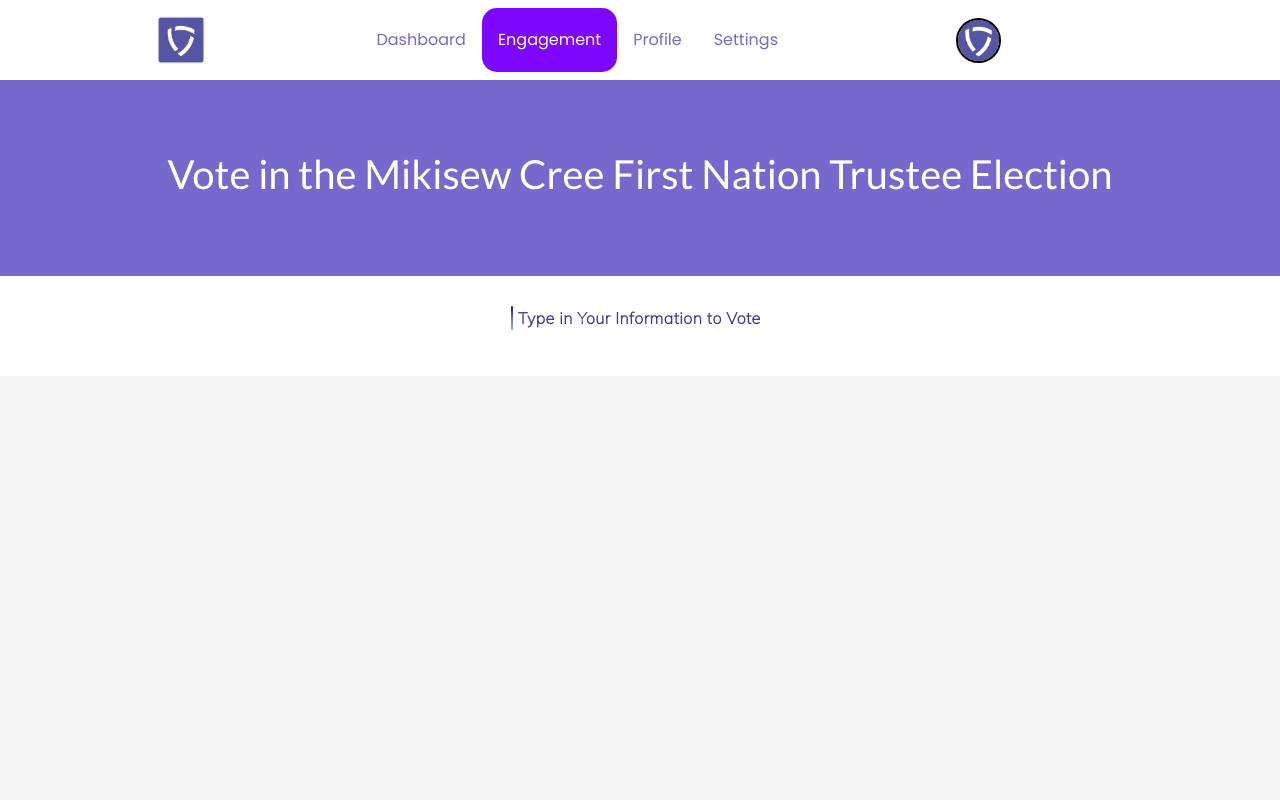
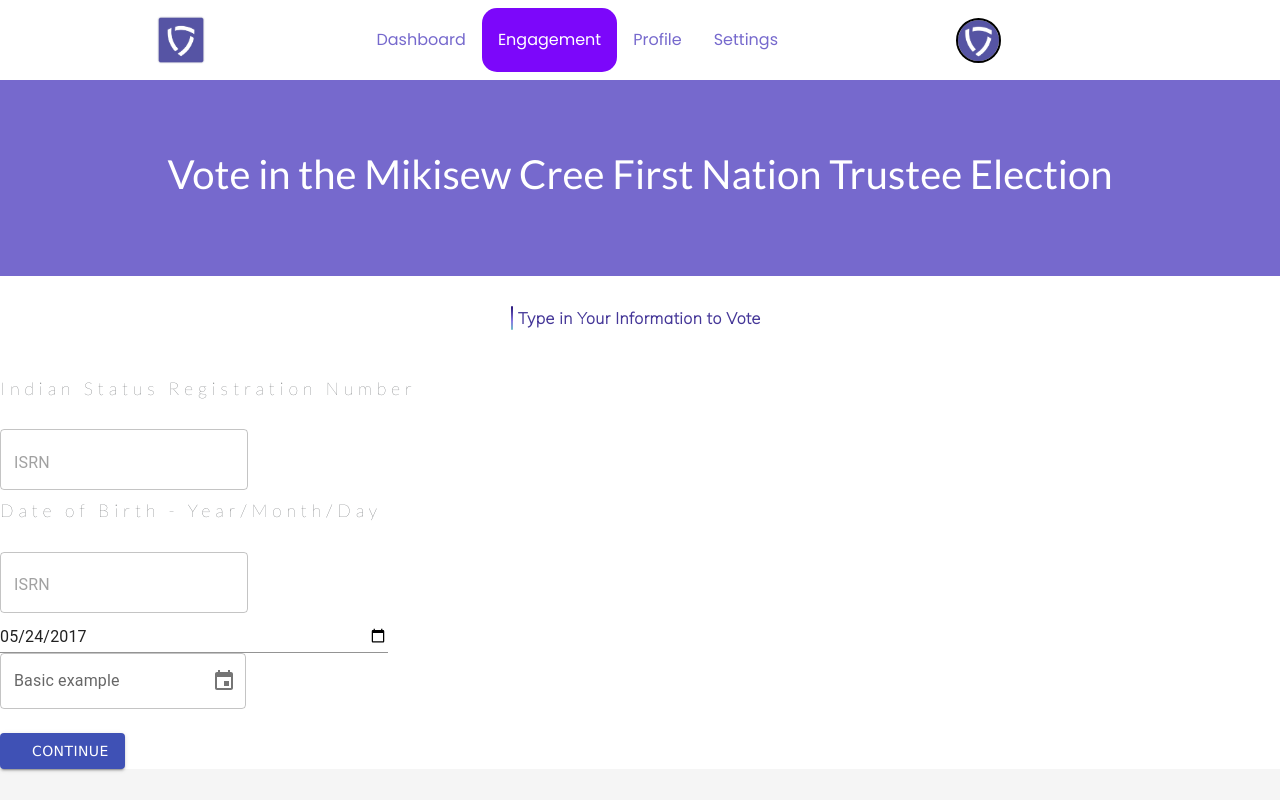
Before and after one commit to altaafackbar/veras, a React (Create React App) app: page /engagement in a window 1280 px wide. Shown: the top 800 px of the page. Built offline with nearby package versions, Linux system fonts and the light colour scheme; the HTML template or start-up script is replaced by a standard one.

Commit message:
datepicker

```diff
--- a/src/pages/FormPages/FormPersonalInfo.js
+++ b/src/pages/FormPages/FormPersonalInfo.js
@@ -1,5 +1,12 @@
 import React, { Component } from 'react'
 import './FormPages.css'
+
+import TextField from "@material-ui/core/TextField";
+import Stack from '@mui/material/Stack';
+import { LocalizationProvider } from '@mui/x-date-pickers/LocalizationProvider';
+import { DatePicker } from '@mui/x-date-pickers/DatePicker';
+import { AdapterDateFns } from '@mui/x-date-pickers/AdapterDateFns';
+import Button from '@material-ui/core/Button';
 
 export class FormPersonalInfo extends Component {
 
@@ -16,12 +23,77 @@
       <section class="electionHeader">
           <h1>Vote in the {values.election} Election</h1>
       </section>
+
       <section class="infoHeader">
           <div style={{display: 'flex', flexDirection: 'row', justifyContent: 'center'}}>
               <div className="rectangle"/>
               <p className='type'>Type in Your Information to Vote</p>
 
           </div>
+
+      </section>
+      <section class="contentHeader">
+
+          <div style={{display: 'flex', flexDirection: 'column', justifyContent: 'center', alignItems: 'flex-start'}}>
+          <p className='labels'>Indian Status Registration Number</p>
+              <div class="input">
+
+
+                  <TextField
+                    placeholder="ISRN"
+                    onChange={handleChange('email')}
+                    defaultValue={values.email}
+                    margin="normal"
+                    fullWidth
+                    id="outlined-basic"
+                    variant="outlined"
+
+                  />
+              </div>
+              <p className='labels'>Date of Birth - Year/Month/Day</p>
+
+              <div class="input">
+                <TextField
+                  placeholder="ISRN"
+                  onChange={handleChange('email')}
+                  defaultValue={values.email}
+                  margin="normal"
+                  fullWidth
+                  id="outlined-basic"
+                  variant="outlined"
+
+
+                />
+                </div>
+              <div class="input">
+                <TextField
+                  id="outlined-basic"
+                  type="date"
+                  defaultValue="2017-05-24"
+                  fullWidth
+                  sx={{ width: 220 }}
+                  InputLabelProps={{
+                    shrink: true,
+                  }}
+                />
+                <LocalizationProvider dateAdapter={AdapterDateFns}>
+                  <DatePicker
+                    label="Basic example"
+                    value={values.email}
+                    onChange={handleChange('email')}
+                    renderInput={(params) => <TextField {...params} />}
+                  />
+                </LocalizationProvider>
+              </div>
+              <br />
+            <Button
+              color="primary"
+              variant="contained"
+              onClick={this.continue}
+            >Continue</Button>
+          </div>
+
+
 
       </section>
 
```
